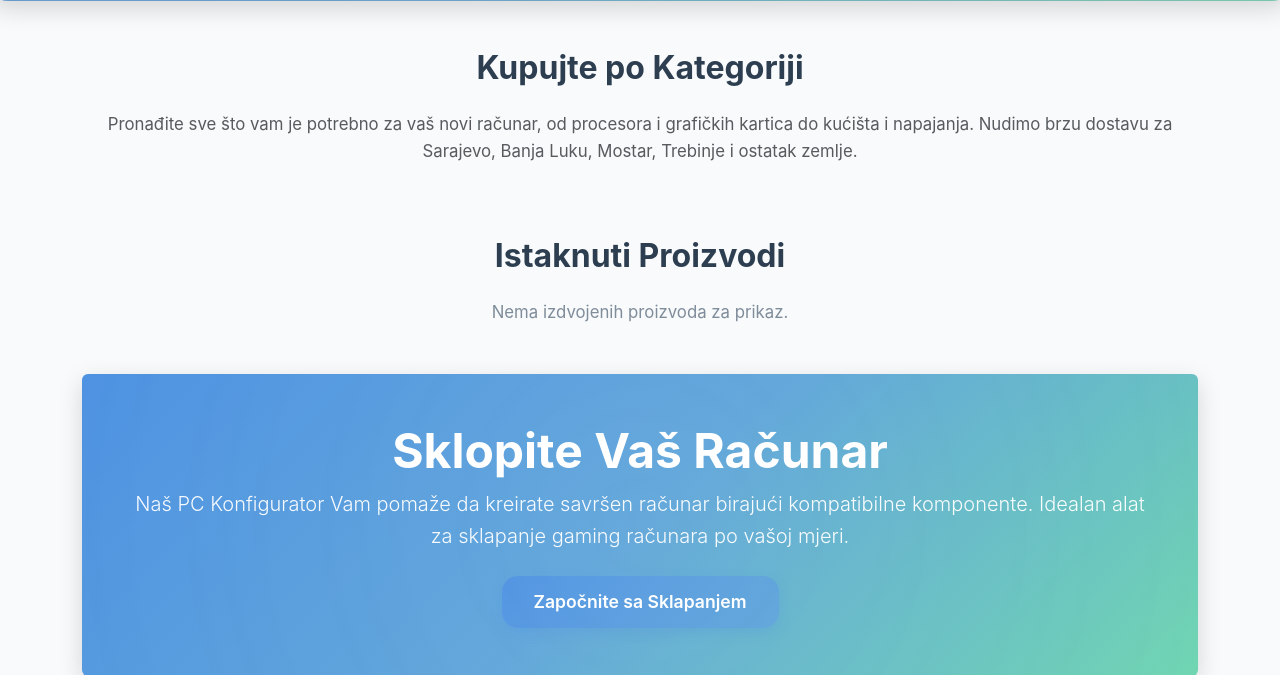
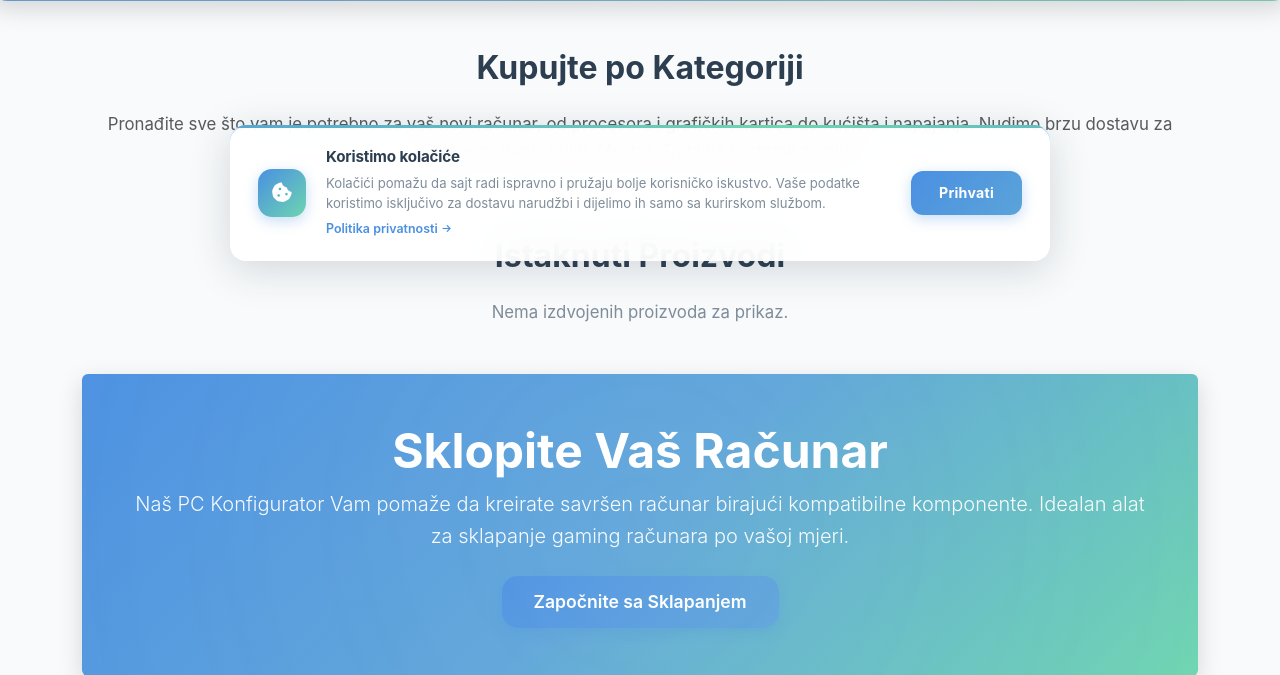
Before and after one commit to NVladan/Sajborg, a Flask app: page / in a window 1280 px wide. Shown: the part 515-1190 px from the top of the page. Run offline with Flask 3, Linux system fonts and the light colour scheme; data that the repository does not hold is empty; some libraries are stand-ins or nearby versions.

Commit message:
Add cookie consent banner with glassmorphism design
Floating card banner with gradient glow animation, cookie icon,
privacy policy link, and smooth slide-up/down transitions.
Uses localStorage to remember user's acceptance.

Co-Authored-By: Claude Opus 4.7 (1M context) <noreply@anthropic.com>

```diff
--- a/static/css/components.css
+++ b/static/css/components.css
@@ -516,3 +516,168 @@
     max-height: 85vh;
   }
 }
+
+/* Cookie Consent Banner */
+.cc-banner {
+  position: fixed;
+  bottom: 1.5rem;
+  left: 50%;
+  transform: translateX(-50%) translateY(140%);
+  z-index: 10000;
+  width: calc(100% - 2rem);
+  max-width: 820px;
+  border-radius: var(--border-radius, 16px);
+  background: rgba(255, 255, 255, 0.92);
+  backdrop-filter: blur(20px) saturate(1.4);
+  -webkit-backdrop-filter: blur(20px) saturate(1.4);
+  box-shadow:
+    0 8px 40px rgba(44, 62, 80, 0.18),
+    0 1.5px 0 0 rgba(74, 144, 226, 0.35) inset;
+  overflow: hidden;
+  opacity: 0;
+  transition: transform 0.5s cubic-bezier(0.34, 1.56, 0.64, 1), opacity 0.4s ease;
+  pointer-events: none;
+}
+
+.cc-banner.cc-visible {
+  transform: translateX(-50%) translateY(0);
+  opacity: 1;
+  pointer-events: auto;
+}
+
+.cc-banner.cc-hiding {
+  transform: translateX(-50%) translateY(140%);
+  opacity: 0;
+  transition: transform 0.35s cubic-bezier(0.55, 0, 1, 0.45), opacity 0.25s ease;
+}
+
+.cc-glow {
+  position: absolute;
+  top: 0;
+  left: 0;
+  right: 0;
+  height: 3px;
+  background: linear-gradient(90deg, var(--accent-blue, #4A90E2), var(--accent-green, #6DD5B0), var(--accent-blue, #4A90E2));
+  background-size: 200% 100%;
+  animation: cc-glow-shift 3s ease-in-out infinite;
+}
+
+@keyframes cc-glow-shift {
+  0%, 100% { background-position: 0% 0; }
+  50% { background-position: 100% 0; }
+}
+
+.cc-inner {
+  display: flex;
+  align-items: center;
+  gap: 1.25rem;
+  padding: 1.25rem 1.75rem;
+}
+
+.cc-icon-wrap {
+  flex-shrink: 0;
+  width: 48px;
+  height: 48px;
+  border-radius: 14px;
+  background: linear-gradient(135deg, var(--accent-blue, #4A90E2) 0%, var(--accent-green, #6DD5B0) 100%);
+  display: flex;
+  align-items: center;
+  justify-content: center;
+  color: #fff;
+  font-size: 1.3rem;
+  box-shadow: 0 4px 14px rgba(74, 144, 226, 0.3);
+}
+
+.cc-body {
+  flex: 1;
+  min-width: 0;
+}
+
+.cc-heading {
+  display: block;
+  font-size: 0.95rem;
+  font-weight: 700;
+  color: var(--text-primary, #2C3E50);
+  margin-bottom: 0.25rem;
+  letter-spacing: -0.01em;
+}
+
+.cc-desc {
+  margin: 0;
+  font-size: 0.82rem;
+  line-height: 1.55;
+  color: var(--text-secondary, #7F8C9A);
+}
+
+.cc-link {
+  display: inline-flex;
+  align-items: center;
+  gap: 0.3rem;
+  margin-top: 0.35rem;
+  font-size: 0.78rem;
+  font-weight: 600;
+  color: var(--accent-blue, #4A90E2);
+  text-decoration: none;
+  transition: gap 0.2s ease;
+}
+
+.cc-link:hover {
+  gap: 0.55rem;
+  color: var(--accent-blue, #4A90E2);
+}
+
+.cc-accept {
+  flex-shrink: 0;
+  padding: 0.65rem 1.75rem;
+  border: none;
+  border-radius: var(--border-radius-sm, 12px);
+  background: linear-gradient(135deg, var(--accent-blue, #4A90E2) 0%, #5BA3D9 100%);
+  color: #fff;
+  font-size: 0.88rem;
+  font-weight: 700;
+  cursor: pointer;
+  box-shadow: 0 4px 14px rgba(74, 144, 226, 0.3);
+  transition: transform 0.2s ease, box-shadow 0.2s ease;
+  letter-spacing: 0.02em;
+}
+
+.cc-accept:hover {
+  transform: translateY(-2px);
+  box-shadow: 0 6px 20px rgba(74, 144, 226, 0.4);
+}
+
+.cc-accept:active {
+  transform: translateY(0);
+  box-shadow: 0 2px 8px rgba(74, 144, 226, 0.3);
+}
+
+@media (max-width: 640px) {
+  .cc-banner {
+    bottom: 1rem;
+    width: calc(100% - 1.5rem);
+    border-radius: var(--border-radius-sm, 12px);
+  }
+
+  .cc-inner {
+    flex-wrap: wrap;
+    padding: 1.1rem 1.25rem;
+    gap: 1rem;
+  }
+
+  .cc-icon-wrap {
+    width: 40px;
+    height: 40px;
+    border-radius: 11px;
+    font-size: 1.1rem;
+  }
+
+  .cc-body {
+    flex: 1 1 calc(100% - 56px);
+  }
+
+  .cc-accept {
+    width: 100%;
+    padding: 0.75rem;
+    border-radius: var(--border-radius-sm, 12px);
+  }
+}
--- a/static/js/main.js
+++ b/static/js/main.js
@@ -276,6 +276,20 @@ document.addEventListener('DOMContentLoaded', function() {
       if (searchInput) searchInput.focus();
     }
   });
+
+  // --- Cookie Consent Banner ---
+  const cookieBanner = document.getElementById('cookie-consent-banner');
+  const cookieAcceptBtn = document.getElementById('cookie-accept-btn');
+  if (cookieBanner && !localStorage.getItem('cookieConsent')) {
+    setTimeout(function() { cookieBanner.classList.add('cc-visible'); }, 800);
+  }
+  if (cookieAcceptBtn) {
+    cookieAcceptBtn.addEventListener('click', function() {
+      localStorage.setItem('cookieConsent', 'accepted');
+      cookieBanner.classList.remove('cc-visible');
+      cookieBanner.classList.add('cc-hiding');
+    });
+  }
 });
 
 /**
--- a/templates/layout.html
+++ b/templates/layout.html
@@ -242,6 +242,22 @@
 
     {% block extra_js %}{% endblock %}
 
+    <!-- Cookie Consent Banner -->
+    <div id="cookie-consent-banner" class="cc-banner" aria-live="polite">
+        <div class="cc-glow"></div>
+        <div class="cc-inner">
+            <div class="cc-icon-wrap">
+                <i class="fas fa-cookie-bite"></i>
+            </div>
+            <div class="cc-body">
+                <strong class="cc-heading">Koristimo kolačiće</strong>
+                <p class="cc-desc">Kolačići pomažu da sajt radi ispravno i pružaju bolje korisničko iskustvo. Vaše podatke koristimo isključivo za dostavu narudžbi i dijelimo ih samo sa kurirskom službom.</p>
+                <a href="{{ url_for('main.privacy_policy') }}" class="cc-link">Politika privatnosti <i class="fas fa-arrow-right fa-xs"></i></a>
+            </div>
+            <button id="cookie-accept-btn" class="cc-accept" type="button">Prihvati</button>
+        </div>
+    </div>
+
     <!-- Back to Top button -->
     <button id="back-to-top" class="back-to-top-btn" aria-label="Nazad na vrh" title="Nazad na vrh">
         <i class="fas fa-chevron-up"></i>
```
